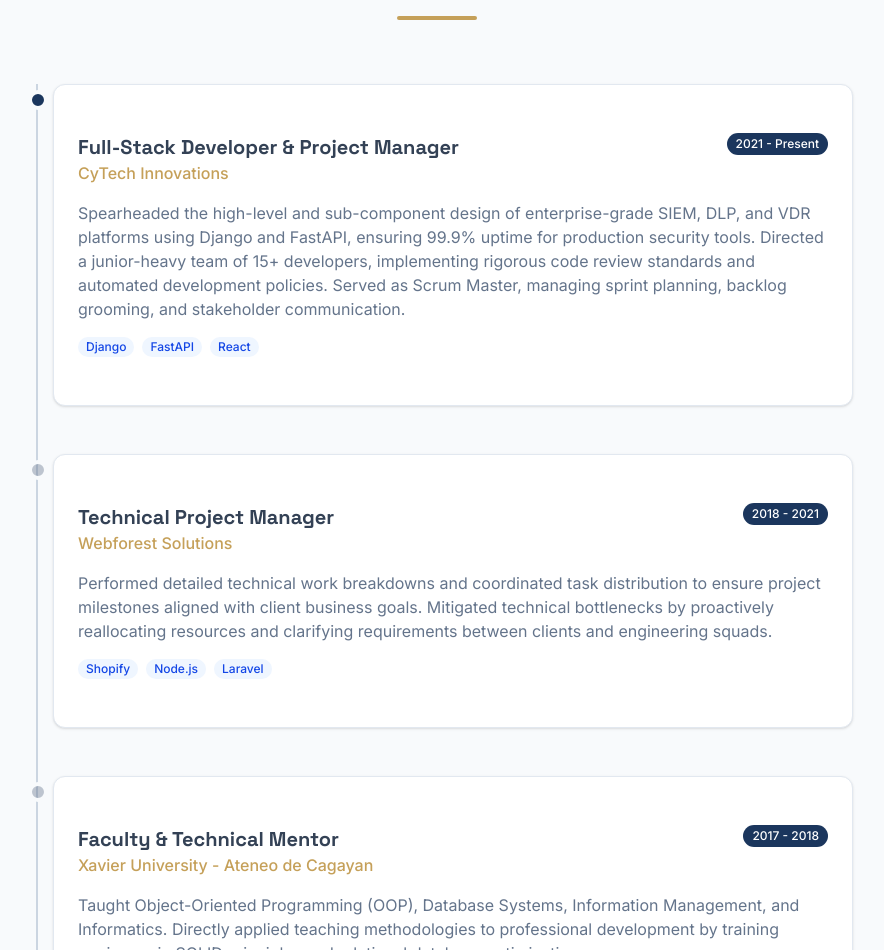
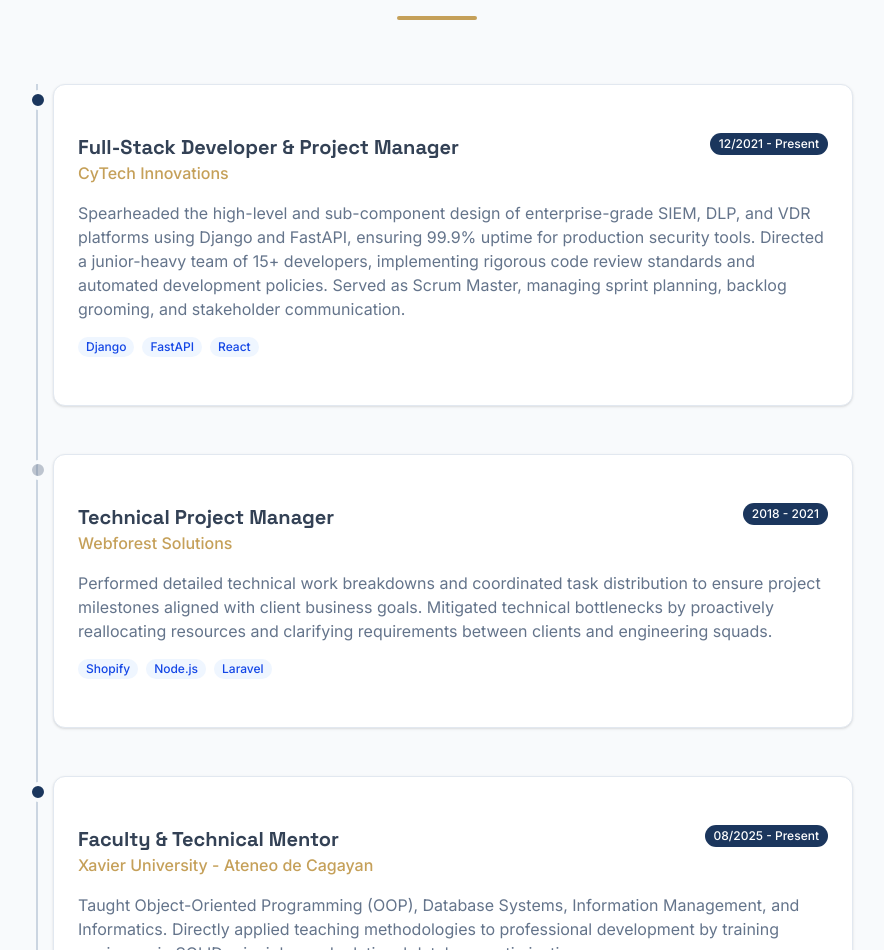
Before and after one commit to MichaelPagaran/portfolio, a Next.js app: page / in a window 1280 px wide. Shown: the part 1622-2572 px from the top of the page, without its empty margins (203-1087 px from the left). Built offline with nearby package versions, Linux system fonts and the light colour scheme.

Commit message:
fix: update experience periods and add `isCurrent` flag for a current role.

```diff
--- a/src/data/portfolio.ts
+++ b/src/data/portfolio.ts
@@ -78,7 +78,7 @@
     {
         role: "Full-Stack Developer & Project Manager",
         company: "CyTech Innovations",
-        period: "2021 - Present",
+        period: "12/2021 - Present",
         description:
             "Spearheaded the high-level and sub-component design of enterprise-grade SIEM, DLP, and VDR platforms using Django and FastAPI, ensuring 99.9% uptime for production security tools. Directed a junior-heavy team of 15+ developers, implementing rigorous code review standards and automated development policies. Served as Scrum Master, managing sprint planning, backlog grooming, and stakeholder communication.",
         tags: ["Django", "FastAPI", "React"],
@@ -95,10 +95,11 @@
     {
         role: "Faculty & Technical Mentor",
         company: "Xavier University - Ateneo de Cagayan",
-        period: "2017 - 2018",
+        period: "08/2025 - Present",
         description:
             "Taught Object-Oriented Programming (OOP), Database Systems, Information Management, and Informatics. Directly applied teaching methodologies to professional development by training engineers in SOLID principles and relational database optimization.",
         tags: ["OOP", "Database Systems", "Informatics"],
+        isCurrent: true,
     },
 ];
 
```
